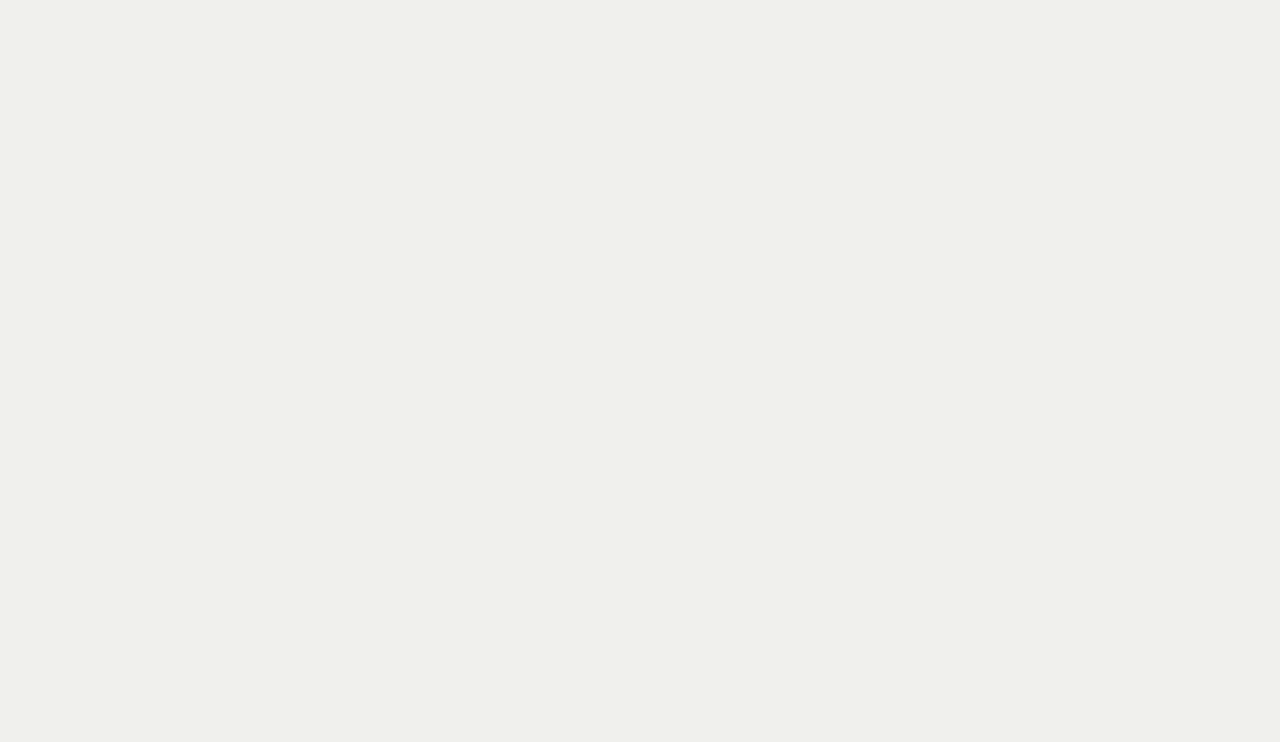
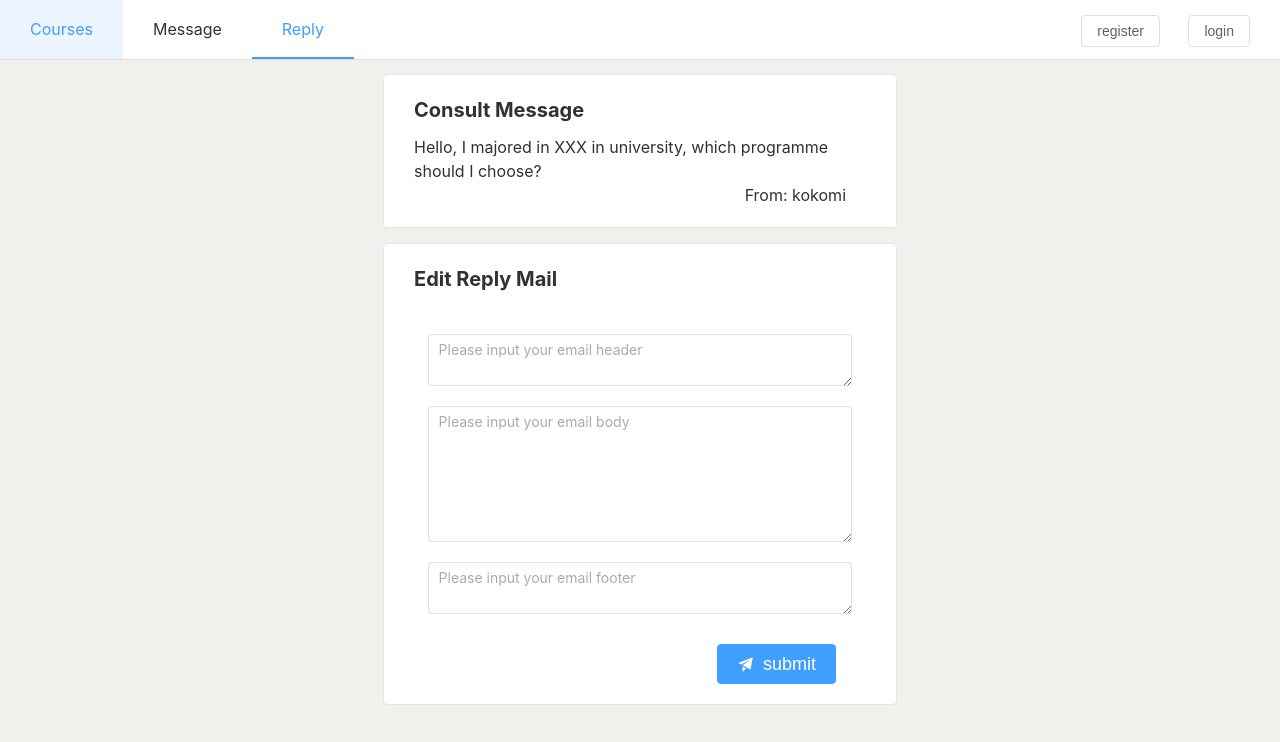
Before and after one commit to Marvel-Yi/shri-front-end, a Vue app: page /reply in a window 1280 px wide. Before the commit this address had no page. Shown: the top 742 px of the page. Built offline with nearby package versions, Linux system fonts and the light colour scheme.

Commit message:
feat: add consult box, messagePage, replyPage

```diff
--- a/src/App.vue
+++ b/src/App.vue
@@ -18,6 +18,9 @@
       style="position: fixed;top: 0;z-index: 9;width: 100%"
   >
     <el-menu-item index="/home" ><div style="margin-right: 10px;margin-left: 10px;font-size: 16px">Courses</div></el-menu-item>
+    <el-menu-item index="/message" ><div style="margin-right: 10px;margin-left: 10px;font-size: 16px">Message</div></el-menu-item>
+    <el-menu-item index="/reply" ><div style="margin-right: 10px;margin-left: 10px;font-size: 16px">Reply</div></el-menu-item>
+
 
     <div v-if="!this.$data.login">
     <el-button style="position:absolute;right: 30px;top: 15px" @click="this.$router.push('/login')">login</el-button>
--- a/src/router/index.js
+++ b/src/router/index.js
@@ -34,6 +34,20 @@ const routes = [
         meta: {
             showNavi: true
         }
+    },{
+        path:'/message',
+        name:'message',
+        component:()=> import('../views/message.vue'),
+        meta: {
+            showNavi: true
+        }
+    },{
+        path: '/reply',
+        name:'reply',
+        component:()=> import('../views/replyPage.vue'),
+        meta:{
+            showNavi: true
+        }
     }
 ]
 export const router = createRouter({
--- a/src/views/homePage.vue
+++ b/src/views/homePage.vue
@@ -1,5 +1,23 @@
 <template>
   <div style="height: 60px"></div>
+  <el-button @click="consultVisible=true"  style="position: absolute; bottom: 30px;right: 30px;width: 70px;height: 70px" circle type="primary"><el-icon :size="30"><Message></Message></el-icon></el-button>
+  <el-dialog
+      v-model="consultVisible"
+      title="Submit a Counselling"
+      width="30%"
+  >
+    <div>
+      <el-input v-model='consultForm.message' placeholder="Please input" type="textarea" style="width: 90%"></el-input>
+    </div>
+    <template #footer>
+      <span class="dialog-footer">
+        <el-button @click="consultVisible = false">Cancel</el-button>
+        <el-button type="primary" @click="consultVisible = false">
+          Confirm
+        </el-button>
+      </span>
+    </template>
+  </el-dialog>
   <div style="margin-top: 30px">
     <el-row :gutter="20" style="width: 60%;margin-left: 20%;" >
       <el-col :span="7"><div  style="background-color: white;border-radius: 15px">
@@ -60,10 +78,12 @@
 
 <script>
 import {getCourses} from "../api/course.js";
+import {Message} from "@element-plus/icons-vue";
 
 
 export default {
   name: "homePage",
+  components: {Message},
   data(){
     return {
       courseList:[
@@ -93,7 +113,11 @@ export default {
         },
       },
       typeList:[],
-      modeCode:''
+      modeCode:'',
+      consultVisible:false,
+      consultForm:{
+        message:''
+      }
     }
   },
   mounted(){
--- /dev/null
+++ b/src/views/message.vue
@@ -0,0 +1,61 @@
+<template>
+  <div style="height:59px"></div>
+  <div style="">
+    <el-card shadow="hover" style="width: 40%;margin:auto;border-radius: 10px;margin-top: 15px" v-for="(item,index) in this.$data.messageList">
+      <el-row :gutter="20">
+        <el-col :span="1"></el-col>
+        <el-col :span="2">
+          <div v-if="item.read">
+              <el-icon :size="40" color="green"><SuccessFilled></SuccessFilled></el-icon>
+          </div>
+          <div v-else><el-icon :size="40" color="rgb(232,155,0)"><WarningFilled></WarningFilled></el-icon></div>
+        </el-col>
+        <el-col :span="20">
+          <div v-if="item.type==='apply'" style="text-align: left">
+            {{item.message}}
+          </div>
+          <div v-else>
+            <div style="text-align: left">{{item.message}}</div>
+          </div>
+        </el-col>
+        <el-col :span="2"></el-col>
+      </el-row>
+    </el-card>
+  </div>
+</template>
+
+<script>
+import {SuccessFilled, Warning} from "@element-plus/icons-vue";
+export default {
+  name: "message",
+  components: {Warning, SuccessFilled},
+  data(){
+    return {
+      messageList:[
+        {
+          msgId:1,
+          type:'apply',
+          message:'You have a new application of programme XXX from userXXX',
+          read:false
+        },
+        {
+          msgId:2,
+          type:'consult',
+          message:'Hello, I majored in XXX in university, which programme should I choose?',
+          read:true
+        },
+        {
+          msgId:3,
+          type:'consult',
+          message:'I am confused about the courses in programmeXXX.',
+          read:true
+        }
+      ]
+    }
+  }
+}
+</script>
+
+<style scoped>
+
+</style>
--- /dev/null
+++ b/src/views/replyPage.vue
@@ -0,0 +1,41 @@
+<template>
+  <div style="height: 59px"></div>
+  <el-card shadow="hover" style="width: 40%;margin:auto;text-align: left;margin-top: 15px">
+    <div style="margin-left: 10px;font-size: 20px;font-weight: bold">Consult Message</div>
+    <div style="margin-left: 10px;margin-top:10px;">
+    {{message}}</div>
+    <div style="text-align: right;margin-right: 30px">From: {{uName}}</div>
+  </el-card>
+  <el-card style="width: 40%;margin: auto;margin-top: 15px;" shadow="hover">
+    <div style="margin-left: 10px;font-size: 20px;font-weight: bold;text-align: left">Edit Reply Mail</div>
+    <el-input type="textarea" style="width: 90%;margin: 10px;margin-top: 40px" v-model="replyForm.header" placeholder="Please input your email header"></el-input>
+    <el-input type="textarea" rows="6" style="width: 90%;margin: 10px" v-model="replyForm.body" placeholder="Please input your email body"></el-input>
+    <el-input type="textarea" style="width: 90%;margin: 10px" v-model="replyForm.footer" placeholder="Please input your email footer"></el-input>
+    <div style="text-align: right">
+    <el-button style="margin-right: 40px;margin-top:20px;font-size: 18px" type="primary" icon="Promotion" size="large">submit</el-button>
+    </div>
+  </el-card>
+
+</template>
+
+<script>
+import {Promotion} from "@element-plus/icons-vue";
+export default {
+  name: "replyPage",
+  data(){
+    return {
+      message:'Hello, I majored in XXX in university, which programme should I choose?',
+      uName:'kokomi',
+      replyForm:{
+        header:'',
+        body:'',
+        footer:''
+      }
+    }
+  }
+}
+</script>
+
+<style scoped>
+
+</style>
```
